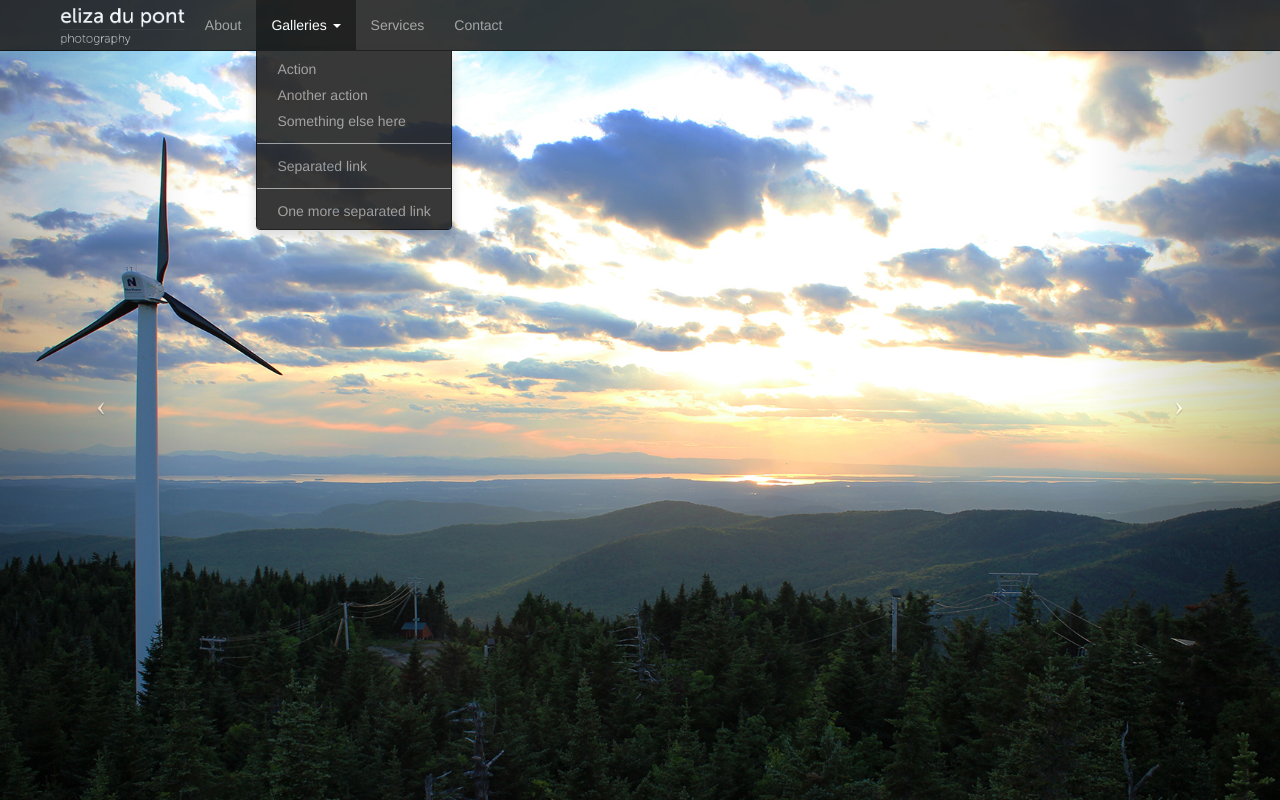
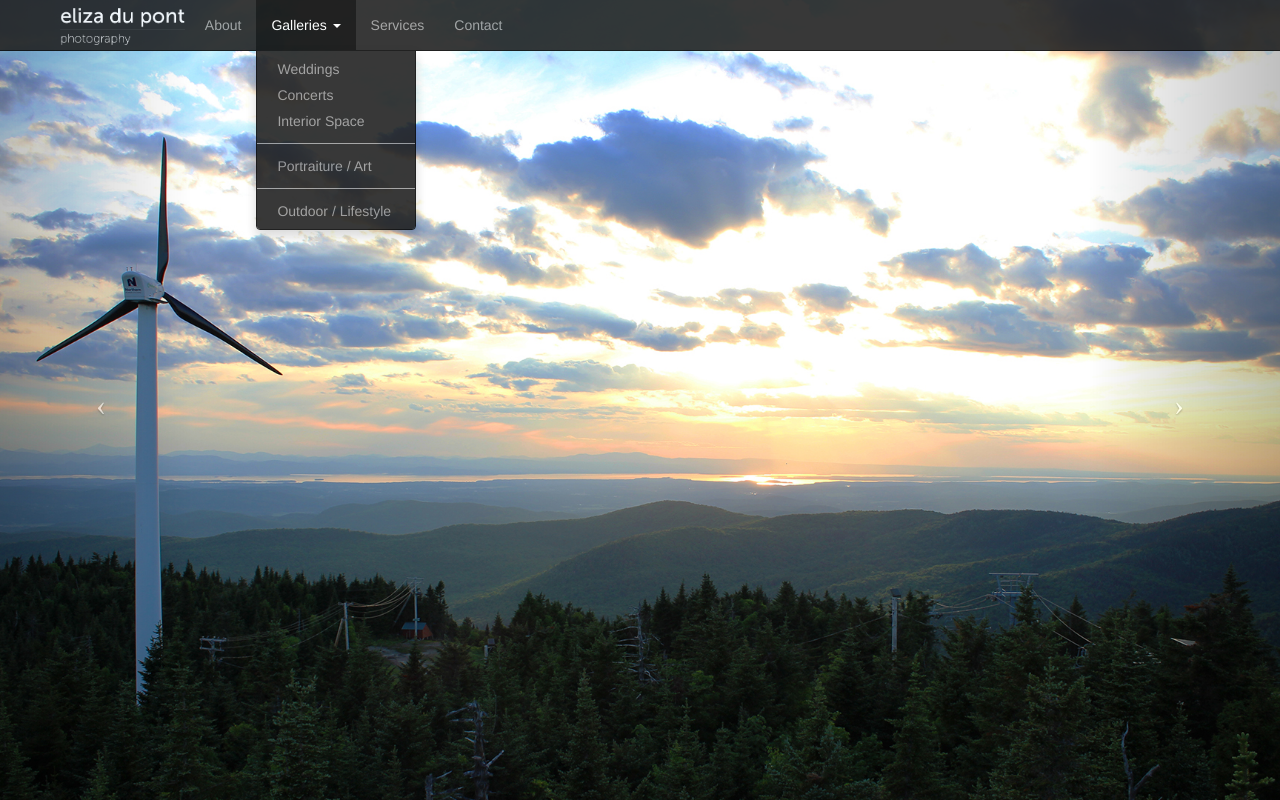
Before and after one commit to jfarmer91/elizadupont-test, a plain HTML site: page index.html in a window 1280 px wide. Both pictures are taken after a click on the button "Galleries". Shown: the top 800 px of the page. Drawn offline with Linux system fonts and the light colour scheme; files whose address does not match are found by name.

Commit message:
update gallery links

```diff
--- a/index.html
+++ b/index.html
@@ -61,13 +61,13 @@
           <li class="dropdown">
             <a href="#" class="dropdown-toggle" data-toggle="dropdown" role="button" aria-haspopup="true" aria-expanded="false">Galleries <span class="caret"></span></a>
             <ul class="dropdown-menu inverse-dropdown">
-              <li><a href="#">Action</a></li>
-              <li><a href="#">Another action</a></li>
-              <li><a href="#">Something else here</a></li>
+              <li><a href="#">Weddings</a></li>
+              <li><a href="#">Concerts</a></li>
+              <li><a href="#">Interior Space</a></li>
               <li role="separator" class="divider"></li>
-              <li><a href="#">Separated link</a></li>
+              <li><a href="#">Portraiture / Art</a></li>
               <li role="separator" class="divider"></li>
-              <li><a href="#">One more separated link</a></li>
+              <li><a href="#">Outdoor / Lifestyle</a></li>
             </ul>
           </li>
           <li><a href="#">Services</a></li>
```
